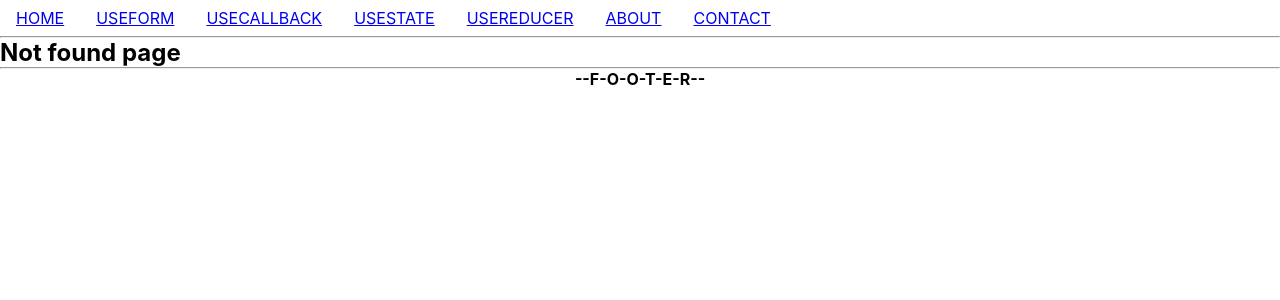
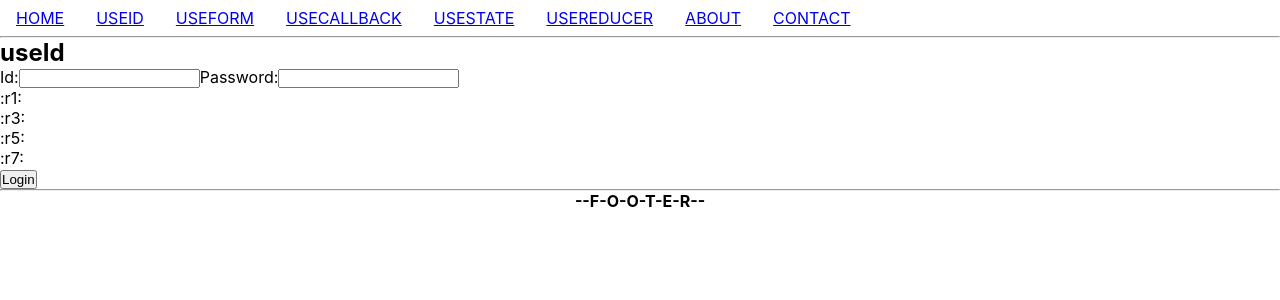
Before and after one commit to jini-labs-2/react-ts-practice, a React (Create React App) app: page /hooks/useid in a window 1280 px wide. Before the commit this address had no page. Shown: the top 300 px of the page. Built offline with nearby package versions, Linux system fonts and the light colour scheme.

Commit message:
[useId] useId

```diff
--- a/src/App.tsx
+++ b/src/App.tsx
@@ -9,6 +9,7 @@ import UseCallback from './pages/testhooks/UseCallback';
 import UseState from './pages/testhooks/UseState';
 import UseReducer from './pages/testhooks/UseReducer';
 import UseForm from './pages/testhooks/UseForm';
+import UseId from './pages/testhooks/UseId';
 
 function App() {
   return (
@@ -17,6 +18,7 @@ function App() {
         <Routes>
           <Route path="/home" element={<Home />} />
           <Route path="/hooks">
+            <Route path="useid" element={<UseId />} />
             <Route path="useform" element={<UseForm />} />
             <Route path="usecallback" element={<UseCallback />} />
             <Route path="usestate" element={<UseState />} />
--- a/src/layouts/Header.tsx
+++ b/src/layouts/Header.tsx
@@ -8,6 +8,7 @@ interface MenuItem {
 
 const mainMenu: MenuItem[] = [
   {to: '/home', name: 'home'},
+  {to: '/hooks/useid', name: 'useid'},
   {to: '/hooks/useform', name: 'useform'},
   {to: '/hooks/usecallback', name: 'usecallback'},
   {to: '/hooks/usestate', name: 'usestate'},
--- /dev/null
+++ b/src/pages/testhooks/UseId.tsx
@@ -0,0 +1,43 @@
+import React, { useId, useState } from 'react'
+
+function GetIdByUseId() {
+  const getedId = useId();
+  return (
+    <p id={getedId}>{getedId}</p>
+  )
+}
+
+const UseId = () => {
+  const [userid, setUserid] = useState('');
+
+  const handleLogin = () => {
+    console.log('userid: ', userid);
+  }
+
+  return (
+    <div>
+      <h2> useId</h2>
+
+      <div className='login-form'>
+        <label>
+          Id:
+          <input type='text' value={userid} onChange={(e) => setUserid(e.target.value)} />
+        </label>
+
+        <label>
+          Password:
+          <input type='password' />
+          <GetIdByUseId />
+          <GetIdByUseId />
+          <GetIdByUseId />
+          <GetIdByUseId />
+        </label>
+      </div>
+      <div>
+        <input type='button' value={'Login'} onClick={handleLogin}/>
+      </div>
+    </div>
+  )
+}
+
+export default UseId
```
